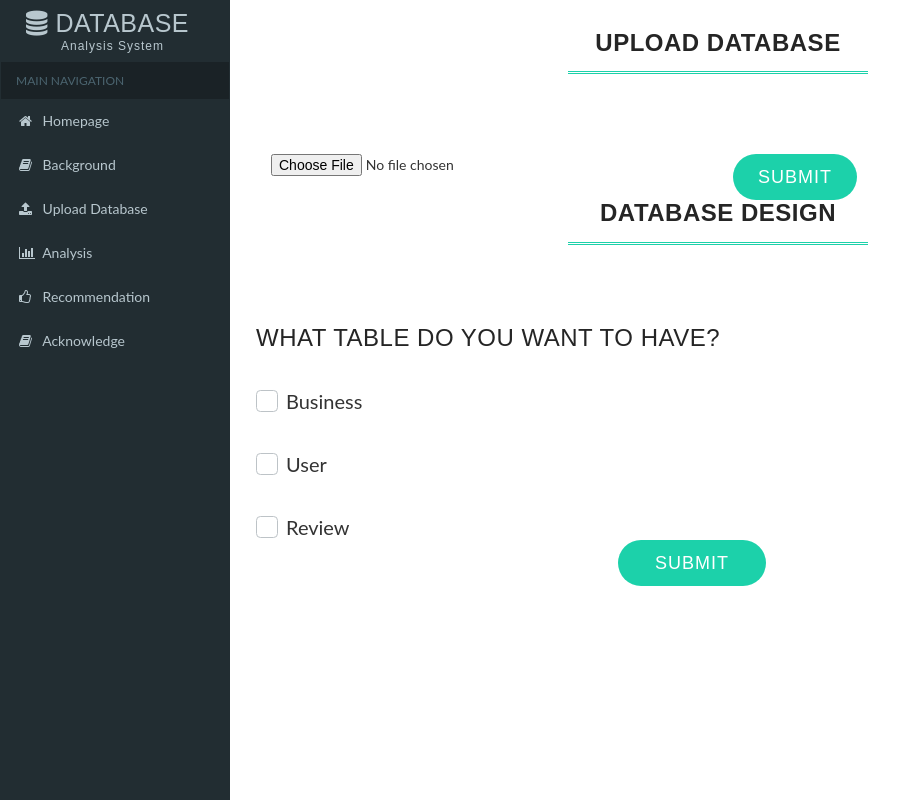
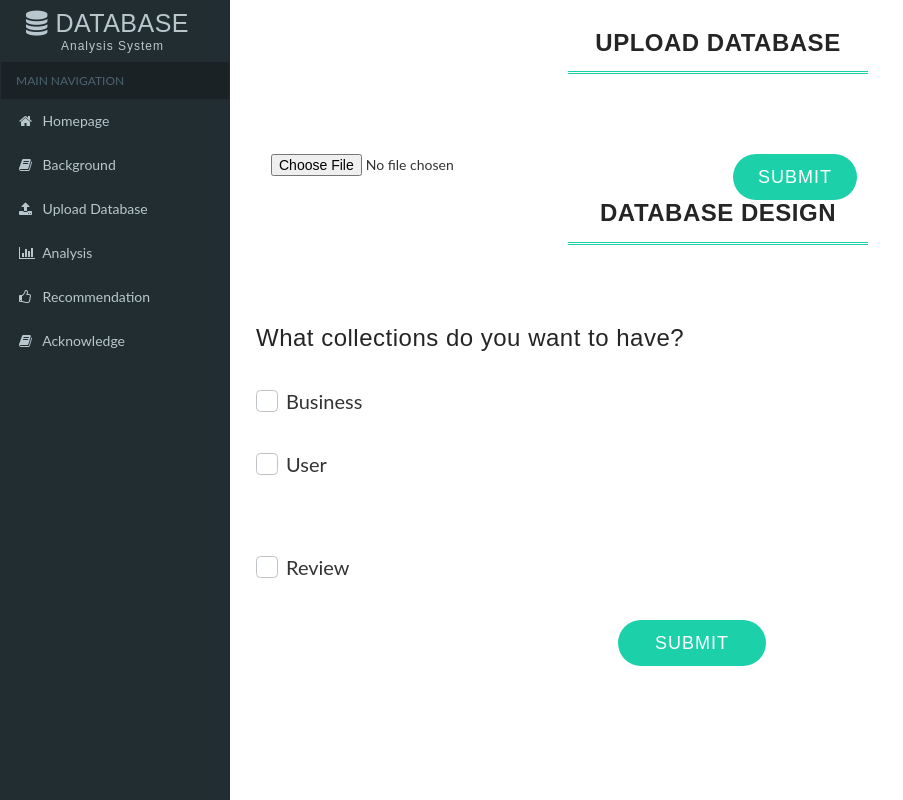
Before and after one commit to nancy0361/CS516_DataPipeline, a Flask app: a page that uses web/templates/upload.html in a window 1280 px wide. Shown: the whole page, without its empty margins (0-903 px from the left). Run offline with Flask 2, Linux system fonts and the light colour scheme; parts of the project's set-up code (start-up, migrations or seed data) failed here and were passed over; some libraries are stand-ins or nearby versions.

Commit message:
update analysis html

```diff
--- a/web/templates/upload.html
+++ b/web/templates/upload.html
@@ -124,7 +124,7 @@
 			<h4 style="color: #252525;font-size: 24px;">Database Design</h4>
 			<hr>
 		</div>
-		<h4>What table do you want to have?</h4>
+		<h4 style="text-transform:none;">What collections do you want to have?</h4>
 		<br />
 		<br />
 		<div class="pretty p-svg p-curve">
@@ -324,6 +324,8 @@
 				<label style="font-size: 20px;">User</label>
 			</div>
 		</div>
+		<br />
+		<br />
 		<div id="user_show" class="widget-shadow " style="display: none; margin-left: 40px;">
 			<div class="form-title">
 				<h4 style="text-transform:none;">Please choose the columns you want for the "User" collection:</h4>
@@ -396,6 +398,8 @@
 				<label style="font-size: 20px;">Review</label>
 			</div>
 		</div>
+		<br />
+		<br />
 		<div id="review_show" class="widget-shadow " style="display: none; margin-left: 40px;">
 			<div class="form-title">
 				<h4 style="text-transform:none;">Please choose the columns you want for the "Review" collection:</h4>
```
